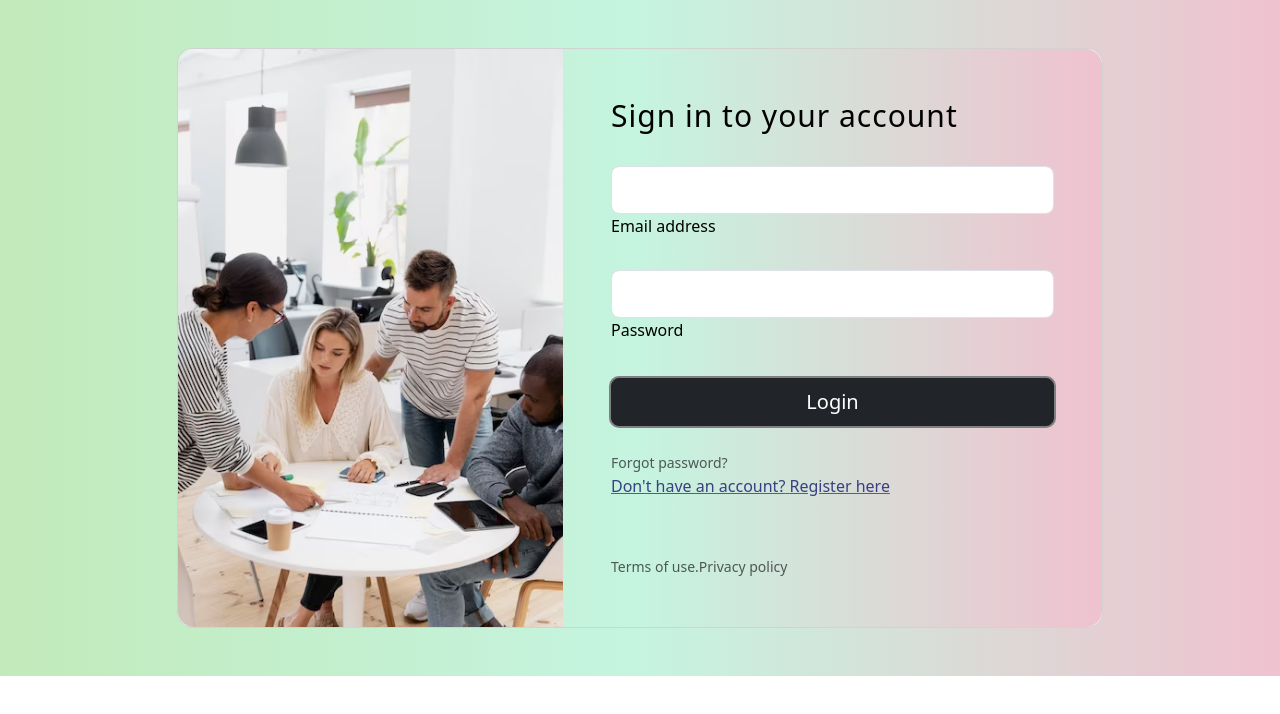
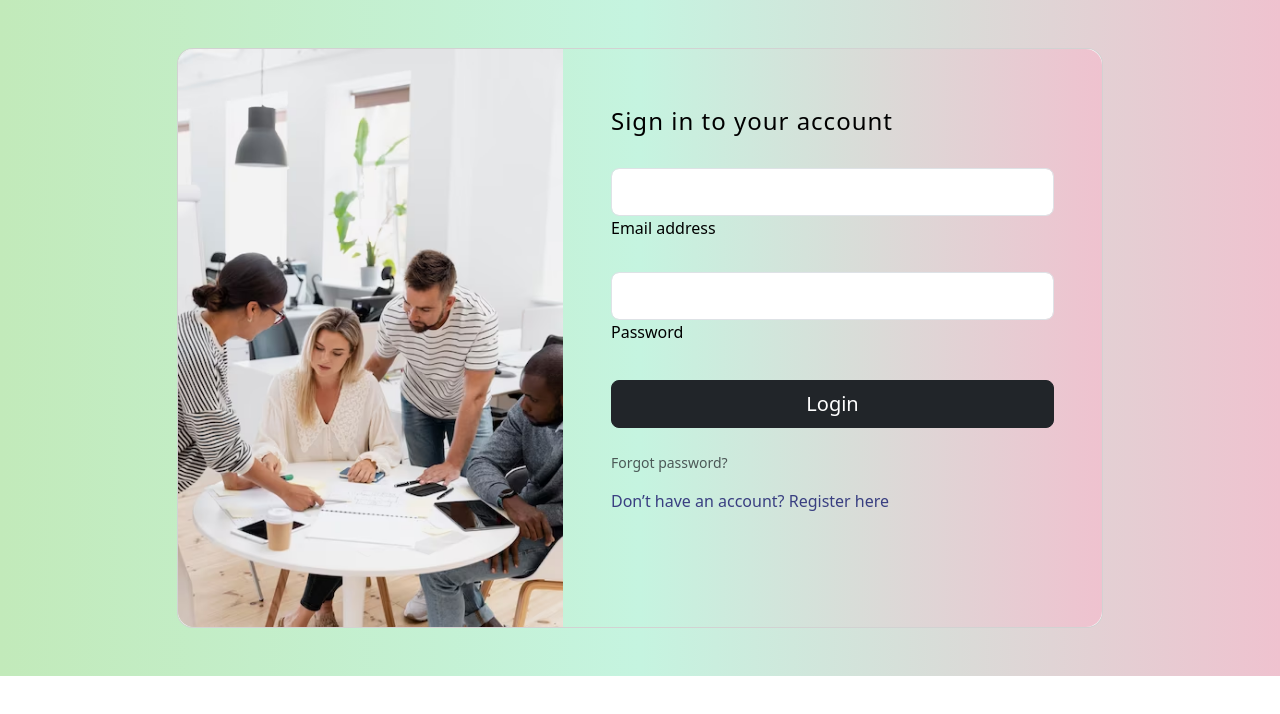
Before and after one commit to ksc1728/project_planner_front1, a React (Create React App) app: page /login in a window 1280 px wide. Shown: the top 714 px of the page. Built offline with nearby package versions, Linux system fonts and the light colour scheme.

Commit message:
Update login.js

```diff
--- a/src/login.js
+++ b/src/login.js
@@ -1,220 +1,8 @@
 import React, { useEffect, useState } from 'react';
 import 'bootstrap/dist/css/bootstrap.min.css';
 import image from './close-up-young-colleagues-having-meeting_23-2149060288.avif';
-import { FontAwesomeIcon } from '@fortawesome/react-fontawesome';
-import { faUser } from '@fortawesome/free-solid-svg-icons';
-import { Link, useNavigate} from 'react-router-dom';
-import image1 from './logo.jpg';
+import { Link, useNavigate } from 'react-router-dom';
 import axios from 'axios';
-
-// C:\Users\SRICHANDANA\Desktop\mern_project\frontend\src\logo.jpg
-// C:\Users\SRICHANDANA\Desktop\mern_project\frontend\src\close-up-young-colleagues-having-meeting_23-2149060288.avif
-// C:\Users\SRICHANDANA\Desktop\mern_project\frontend\src\businesspeople-meeting-office-working_23-2148908922.avif
-
-
-// function Login() {
-//   const [email, setEmail] = useState('');
-//   const [password, setPassword] = useState('');
-
-//   const handleEmailChange = (e) => {
-//     setEmail(e.target.value);
-//   };
-
-//   const handlePasswordChange = (e) => {
-//     setPassword(e.target.value);
-//   };
-
-//   return (
-//     <div
-//       style={{
-//         backgroundImage: `url('your-background-image-url.jpg')`, // Replace with your background image URL
-//         backgroundSize: 'cover',
-//         backgroundRepeat: 'no-repeat',
-//         height: '100vh',
-//         display: 'flex',
-//         justifyContent: 'center',
-//         alignItems: 'center',
-//       }}
-//     >
-//       <div
-//         style={{
-//           backgroundColor: 'white',
-//           borderRadius: '1rem',
-//           padding: '20px',
-//           maxWidth: '400px',
-//           width: '100%',
-//           boxShadow: '0px 0px 10px rgba(0, 0, 0, 0.2)',
-//         }}
-//       >
-//         <form>
-//           <div className="d-flex align-items-center mb-3 pb-1">
-//             <i className="fas fa-cubes fa-2x me-3" style={{ color: '#ff6219' }}></i>
-//             <span className="h1 fw-bold mb-0">Logo</span>
-//           </div>
-//           <h5 className="fw-normal mb-3 pb-3" style={{ letterSpacing: '1px', textAlign: 'center' }}>
-//             Sign into your account
-//           </h5>
-//           <div className="form-outline mb-4">
-//             <input
-//               type="email"
-//               id="form2Example17"
-//               className="form-control form-control-lg"
-//               value={email}
-//               onChange={handleEmailChange}
-//             />
-//             <label
-//               className={`form-label ${email ? 'active' : ''}`}
-//               htmlFor="form2Example17"
-//             >
-//               Email address
-//             </label>
-//           </div>
-//           <div className="form-outline mb-4">
-//             <input
-//               type="password"
-//               id="form2Example27"
-//               className="form-control form-control-lg"
-//               value={password}
-//               onChange={handlePasswordChange}
-//             />
-//             <label
-//               className={`form-label ${password ? 'active' : ''}`}
-//               htmlFor="form2Example27"
-//             >
-//               Password
-//             </label>
-//           </div>
-//           <div className="pt-1 mb-4">
-//             <button
-//               className="btn btn-dark btn-lg btn-block"
-//               type="button"
-//             >
-//               Login
-//             </button>
-//           </div>
-//           <a className="small text-muted" href="#!">
-//             Forgot password?
-//           </a>
-//           <p className="mb-5 pb-lg-2" style={{ color: '#393f81', textAlign: 'center' }}>
-//             Don't have an account? <a href="#!" style={{ color: '#393f81' }}>
-//               Register here
-//             </a>
-//           </p>
-//           <a href="#!" className="small text-muted">
-//             Terms of use.
-//           </a>
-//           <a href="#!" className="small text-muted">
-//             Privacy policy
-//           </a>
-//         </form>
-//       </div>
-//     </div>
-//   );
-// }
-
-// export default Login;
-// const Login = () => {
-//   const [email, setEmail] = useState('');
-//   const [password, setPassword] = useState('');
-
-//   const handleSubmit = async () => {
-//     try {
-//       const response = await axios.post('http://localhost:5000/login', {
-//         email,
-//         password,
-//       });
-
-//       console.log(response.data); // Handle the response as needed
-//     } catch (error) {
-//       console.error('Error:', error.response.data); // Handle the error as needed
-//     }
-//   };
-
-//   return (
-//     <section className="vh" style={{ backgroundColor: '#A7D397' }}>
-//       <div className="container py-5 h-100">
-//         <div className="row d-flex justify-content-center align-items-center h-50">
-//           <div className="col col-xl-10">
-//             <div className="card" style={{ borderRadius: '1rem' }}>
-//               <div className="row g-0" style={{ backgroundColor: 'white', borderRadius: '1rem' }}>
-//                 <div className="col-md-6 col-lg-5 d-none d-md-block">
-//                   <img
-//                     src={image}
-//                     alt="login form"
-//                     className="img-fluid"
-//                     style={{ borderRadius: '1rem 0 0 1rem', height: '100%', width: '100%' }}
-//                   />
-//                 </div>
-//                 <div className="col-md-6 col-lg-7 d-flex align-items-center">
-//                   <div className="card-body p-4 p-lg-5 text-black">
-//                     <form onClick={handleSubmit}>
-//                       <h4 className="fw-normal mb-3 pb-3" style={{ letterSpacing: '1px', color: 'black', fontSize: '30px', fontStyle: '' }}>
-//                         Sign in to your account
-//                       </h4>
-//                       <div className="form-outline mb-4">
-//                         <input
-//                           type="email"
-//                           id="form2Example17"
-//                           className="form-control form-control-lg"
-//                           onChange={(e) => setEmail(e.target.value)}
-//                         />
-//                         <label className="form-label" htmlFor="form2Example17" name="email" value={user.email} onChange={handleChange} style={{ color: '' }}>
-//                           Email address
-//                         </label>
-//                       </div>
-//                       <div className="form-outline mb-4">
-//                         <input
-//                           type="password"
-//                           id="form2Example27"
-//                           className="form-control form-control-lg"
-//                           onChange={(e) => setPassword(e.target.value)}
-//                         />
-//                         <label className="form-label" htmlFor="form2Example27" name="password" value={user.password} onChange={handleChange} style={{ color: '' }}>
-//                           Password
-//                         </label>
-//                       </div>
-//                       <div className="pt-1 mb-4">
-//                         <Link to="/createproject">
-//                           <button
-//                             className="btn btn-dark btn-lg btn-block"
-//                             type="button"
-//                             onClick={login}
-//                             style={{ width: '100%', boxShadow: '0px 0px 0px 2px grey' }}
-//                           >
-//                             Login
-//                           </button>
-//                         </Link>
-//                       </div>
-//                       <a className="small text-muted text-decoration-none" href="#!">
-//                         Forgot password?
-//                       </a>
-//                       <Link to="/signup">
-//                         <p className="mb-5 pb-lg-2 text-decoration-none" style={{ color: '#393f81', textDecoration: 'none' }}>
-//                           Don't have an account?{' '}
-//                           <a href="#!" className="text-decoration-none" style={{ color: '#393f81', textDecoration: 'none' }}>
-//                             Register here
-//                           </a>
-//                         </p>
-//                       </Link>
-//                       <a href="#!" className="small text-muted text-decoration-none">
-//                         Terms of use.
-//                       </a>
-//                       <a href="#!" className="small text-muted text-decoration-none">
-//                         Privacy policy
-//                       </a>
-//                     </form>
-//                   </div>
-//                 </div>
-//               </div>
-//             </div>
-//           </div>
-//         </div>
-//       </div>
-//     </section>
-//   );
-// };
-
-// export default Login;
 
 const Login = (props) => {
 
@@ -226,40 +14,31 @@ const Login = (props) => {
     e.preventDefault();
 
     try {
-      const response = await axios.post('https://project-planner-server2.onrender.com/login', {
-        email,
-        password,
-      })
-      .then((response)=>{
-        console.log(response.data.id,response.data._id)
-            props.getState(response.data._id)
-        if(response.status===200){
-          console.log(response.data.id,response.data._id)
-            props.getState(response.data._id)
-        }
-        else{
-          Promise.reject();
-        }
-      }).catch((err)=>{})
+      const response = await axios.post(
+        'https://project-planner-server2.onrender.com/login',
+        { email, password }
+      );
 
-      // console.log(response.data); // Handle the response as needed
+      // Save user ID
+      props.getState(response.data.id);
 
-      // Redirect to the Kanban page on successful login
+      // Redirect
       navigate('/kanban');
+
     } catch (error) {
-      if (!error?.response) {
-        alert('No Server Response');
-      } else if (error.response?.status === 401) {
-        alert('Invalid credentials');
+      if (!error.response) {
+        alert("No server response");
       } else {
-        alert('Login Failed');
+        alert(error.response.data.error || "Login failed");
       }
-      console.error('Error:', error.response.data); // Log the error for debugging
     }
   };
-  useEffect(()=>{
+
+  // Clear parent state on load
+  useEffect(() => {
     props.getState(null);
-  })
+  }, []);
+
   return (
     <section className="vh" style={{ background: 'linear-gradient(to right, #c2eaba, #c5f4e0, #efc2cf)' }}>
       <div className="container py-5 h-100">
@@ -270,70 +49,69 @@ const Login = (props) => {
                 <div className="col-md-6 col-lg-5 d-none d-md-block">
                   <img
                     src={image}
-                    alt="login form"
+                    alt="login"
                     className="img-fluid"
                     style={{ borderRadius: '1rem 0 0 1rem', height: '100%', width: '100%' }}
                   />
                 </div>
+
                 <div className="col-md-6 col-lg-7 d-flex align-items-center">
                   <div className="card-body p-4 p-lg-5 text-black">
+
                     <form onSubmit={handleSubmit}>
-                      <h4 className="fw-normal mb-3 pb-3" style={{ letterSpacing: '1px', color: 'black', fontSize: '30px', fontStyle: '' }}>
+                      <h4 className="fw-normal mb-3 pb-3" style={{ letterSpacing: '1px' }}>
                         Sign in to your account
                       </h4>
+
+                      {/* Email */}
                       <div className="form-outline mb-4">
                         <input
                           type="email"
-                          id="form2Example17"
                           className="form-control form-control-lg"
                           required
                           onChange={(e) => setEmail(e.target.value)}
                         />
-                        <label className="form-label" htmlFor="form2Example17">
-                          Email address
-                        </label>
+                        <label className="form-label">Email address</label>
                       </div>
+
+                      {/* Password */}
                       <div className="form-outline mb-4">
                         <input
-                        required
                           type="password"
-                          id="form2Example27"
                           className="form-control form-control-lg"
+                          required
                           onChange={(e) => setPassword(e.target.value)}
                         />
-                        <label className="form-label" htmlFor="form2Example27">
-                          Password
-                        </label>
+                        <label className="form-label">Password</label>
                       </div>
+
                       <div className="pt-1 mb-4">
-                        <button
-                          className="btn btn-dark btn-lg btn-block"
-                          type="submit"
-                          style={{ width: '100%', boxShadow: '0px 0px 0px 2px grey' }}
-                        >
+                        <button className="btn btn-dark btn-lg btn-block" type="submit" style={{ width: '100%' }}>
                           Login
                         </button>
                       </div>
-                      <a className="small text-muted text-decoration-none" href="#!">
+
+                      {/* Forgot password placeholder */}
+                      <p
+                        className="small text-muted"
+                        style={{ cursor: 'pointer' }}
+                        onClick={() => alert("Forgot password feature coming soon")}
+                      >
                         Forgot password?
-                      </a>
-                      <Link to="/signup">
-                        <p className="mb-5 pb-lg-2 text-decoration-none" style={{ color: '#393f81', textDecoration: 'none' }}>
-                          Don't have an account?{' '}
-                          <a href="#!" className="text-decoration-none" style={{ color: '#393f81', textDecoration: 'none' }}>
-                            Register here
-                          </a>
+                      </p>
+
+                      {/* Signup link */}
+                      <Link to="/signup" className="text-decoration-none">
+                        <p className="mb-5 pb-lg-2" style={{ color: '#393f81' }}>
+                          Don’t have an account? Register here
                         </p>
                       </Link>
-                      <a href="#!" className="small text-muted text-decoration-none">
-                        Terms of use.
-                      </a>
-                      <a href="#!" className="small text-muted text-decoration-none">
-                        Privacy policy
-                      </a>
+
                     </form>
+
                   </div>
                 </div>
+
               </div>
             </div>
           </div>
@@ -344,3 +122,4 @@ const Login = (props) => {
 };
 
 export default Login;
+;
```
